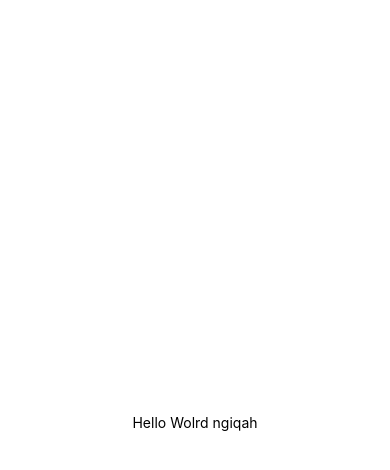
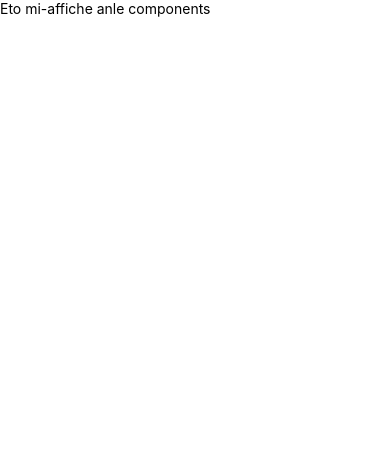
Before and after one commit to lilsis01234/Dokotera-oh, a React Native app in the folder front/: screen / in a window 390 px wide. Shown: the top 470 px of the page. Built offline with nearby package versions, Linux system fonts and the light colour scheme.

Commit message:
feat: Add architecture file

```diff
--- a/front/App.js
+++ b/front/App.js
@@ -1,20 +1,12 @@
-import { StatusBar } from "expo-status-bar";
-import { StyleSheet, Text, View } from "react-native";
+import { Text } from "react-native";
+import { SafeAreaProvider, SafeAreaView } from "react-native-safe-area-context";
 
 export default function App() {
   return (
-    <View style={styles.container}>
-      <Text>Hello Wolrd ngiqah</Text>
-      <StatusBar style="auto" />
-    </View>
+    <SafeAreaProvider>
+      <SafeAreaView>
+        <Text>Eto mi-affiche anle components</Text>
+      </SafeAreaView>
+    </SafeAreaProvider>
   );
 }
-
-const styles = StyleSheet.create({
-  container: {
-    flex: 1,
-    backgroundColor: "#fff",
-    alignItems: "center",
-    justifyContent: "center",
-  },
-});
```
